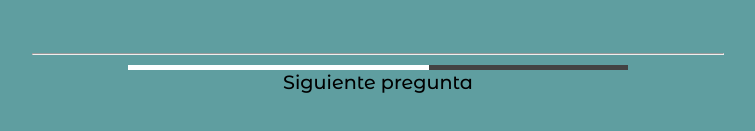
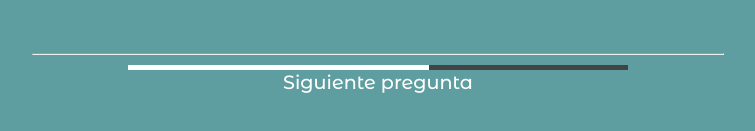
Before and after one commit to MendietaSergio/games, a React (Vite) app: page / in a window 1280 px wide. Both pictures are taken after a click on the button "Leonardo da Vinci". Shown: the part 619-750 px from the top of the page, without its empty margins (262-1017 px from the left). Built offline with nearby package versions, Linux system fonts and the light colour scheme.

Commit message:
añade estilos al texto 'siguiente'

```diff
--- a/src/Components/Button/Loading.jsx
+++ b/src/Components/Button/Loading.jsx
@@ -10,7 +10,7 @@ export const Loading = ({
                 <div className='loading-asked'>
                     <div className='bar-asked'></div>
                 </div>
-                <span>Siguiente pregunta</span>
+                <span className='next-asked'>Siguiente pregunta</span>
             </>
         )
     } else {
```
